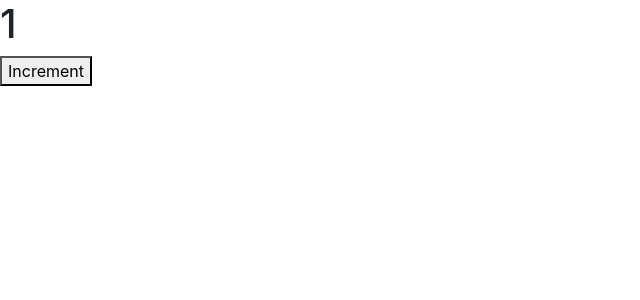
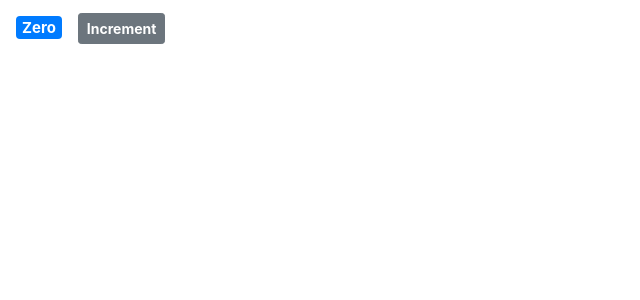
Before and after one commit to ShahriyarHussain/first-react, a React (Create React App) app: page / in a window 1280 px wide. Shown: the top 300 px of the page, without its empty margins (0-640 px from the left). Built offline with nearby package versions, Linux system fonts and the light colour scheme.

Commit message:
Update counter.jsx

```diff
--- a/src/components/counter.jsx
+++ b/src/components/counter.jsx
@@ -2,13 +2,18 @@ import React, { Component } from 'react';
 
 class Counter extends Component {
     state = {
-        count: 1
+        count: 0,
     };
+
+    styles = {
+        fontWeight: "bold"
+    };
+
     render() {
         return (
             <React.Fragment>
-                <h1>{this.formatCount()}</h1>
-                <button>Increment</button>
+                <span style={this.styles, {fontSize: 15}} className="badge badge-primary m-3">{this.formatCount()}</span>
+                <button style={this.styles} className="btn btn-secondary btn-sm">Increment</button>
             </React.Fragment>
         );
     }
```
